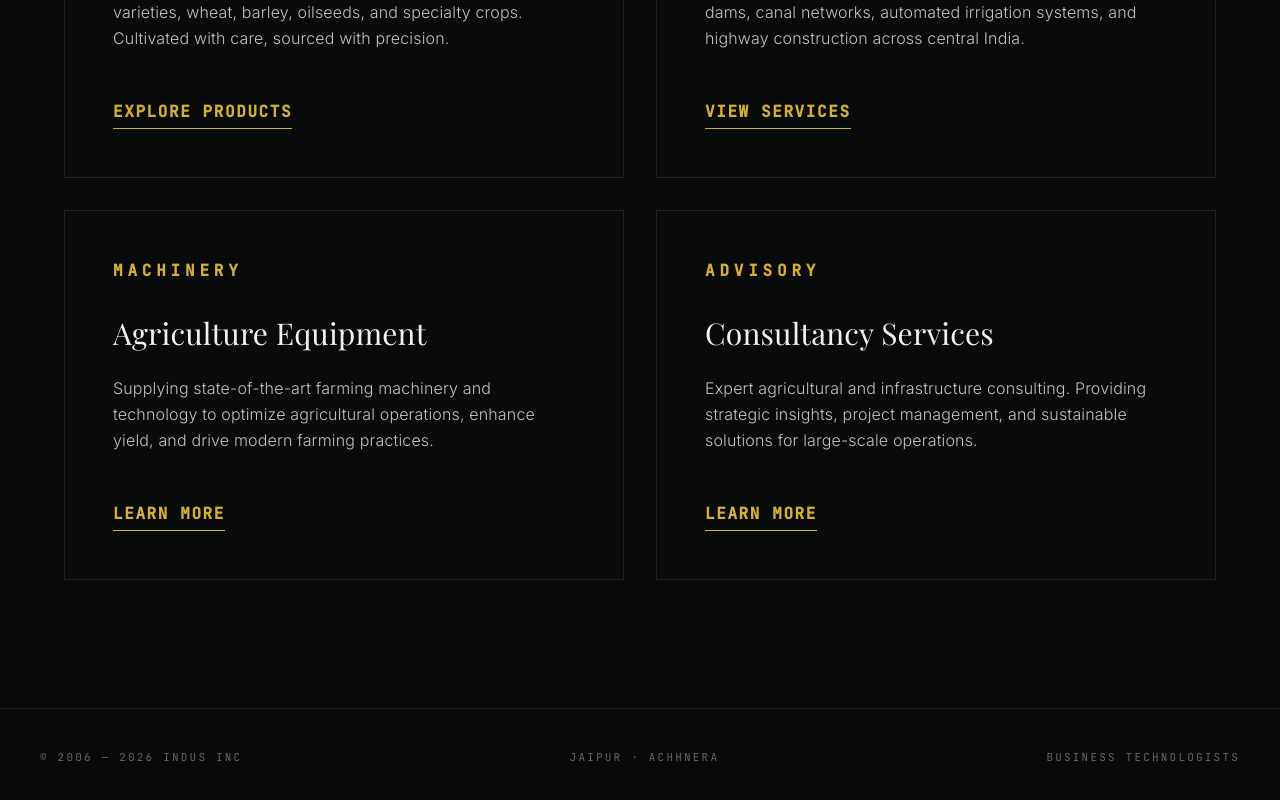
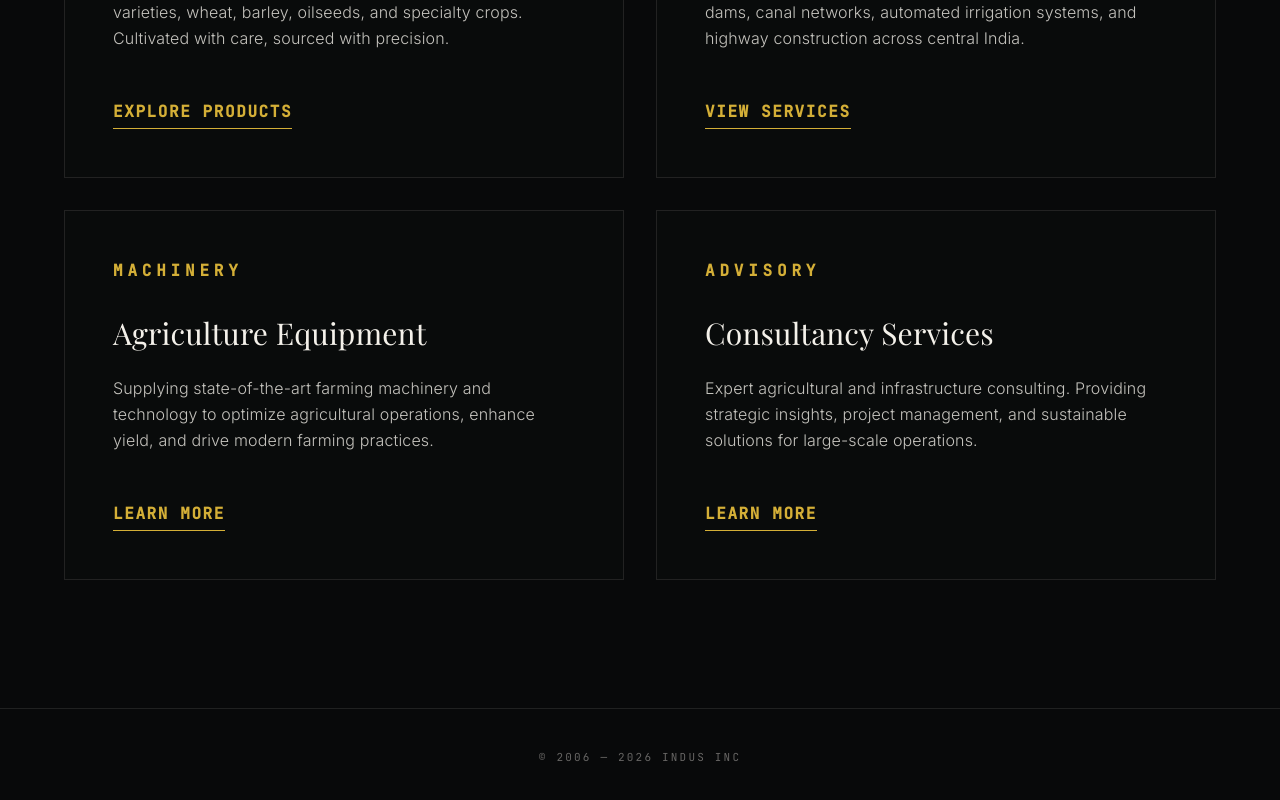
Before and after one commit to XxMySelfNooBxX/INDUS-V2, a Next.js app: page / in a window 1280 px wide. Shown: the part 2320-3120 px from the top of the page. Built offline with nearby package versions, Linux system fonts and the light colour scheme.

Commit message:
chore: remove extra text from footer

```diff
--- a/src/components/Footer.tsx
+++ b/src/components/Footer.tsx
@@ -1,14 +1,8 @@
 export default function Footer() {
     return (
-        <footer className="py-10 px-6 md:px-10 flex flex-col md:flex-row justify-between items-center gap-6 border-t border-alabaster/10 bg-obsidian">
-            <div className="font-mono text-[11px] tracking-[0.2em] text-alabaster/40">
+        <footer className="py-10 px-6 md:px-10 flex flex-col justify-center items-center gap-6 border-t border-alabaster/10 bg-obsidian">
+            <div className="font-mono text-[11px] tracking-[0.2em] text-alabaster/40 text-center">
                 © 2006 — {new Date().getFullYear()} INDUS INC
-            </div>
-            <div className="font-mono text-[11px] tracking-[0.2em] text-alabaster/40">
-                JAIPUR · ACHHNERA
-            </div>
-            <div className="font-mono text-[11px] tracking-[0.2em] text-alabaster/40">
-                BUSINESS TECHNOLOGISTS
             </div>
         </footer>
     );
```
